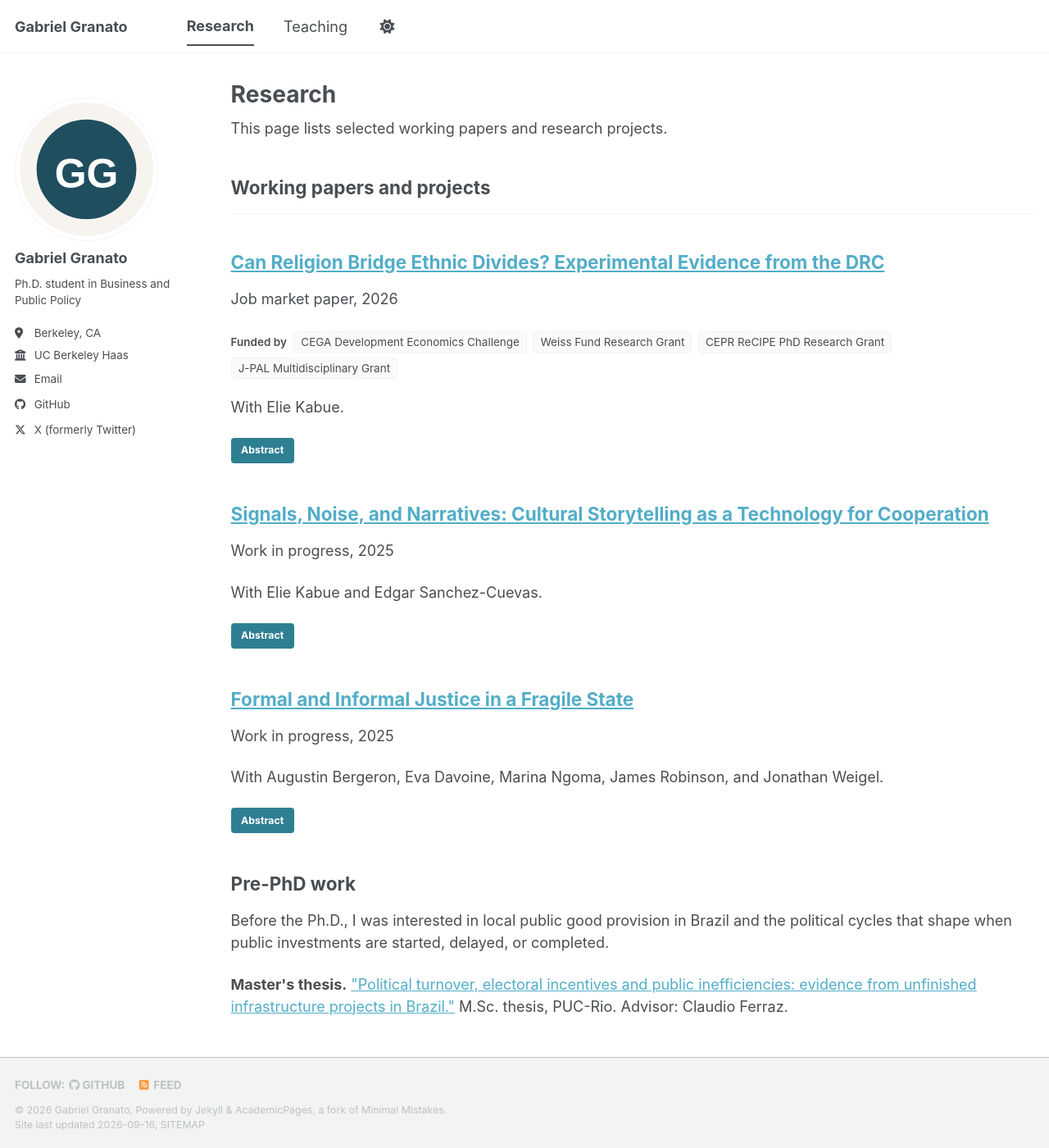
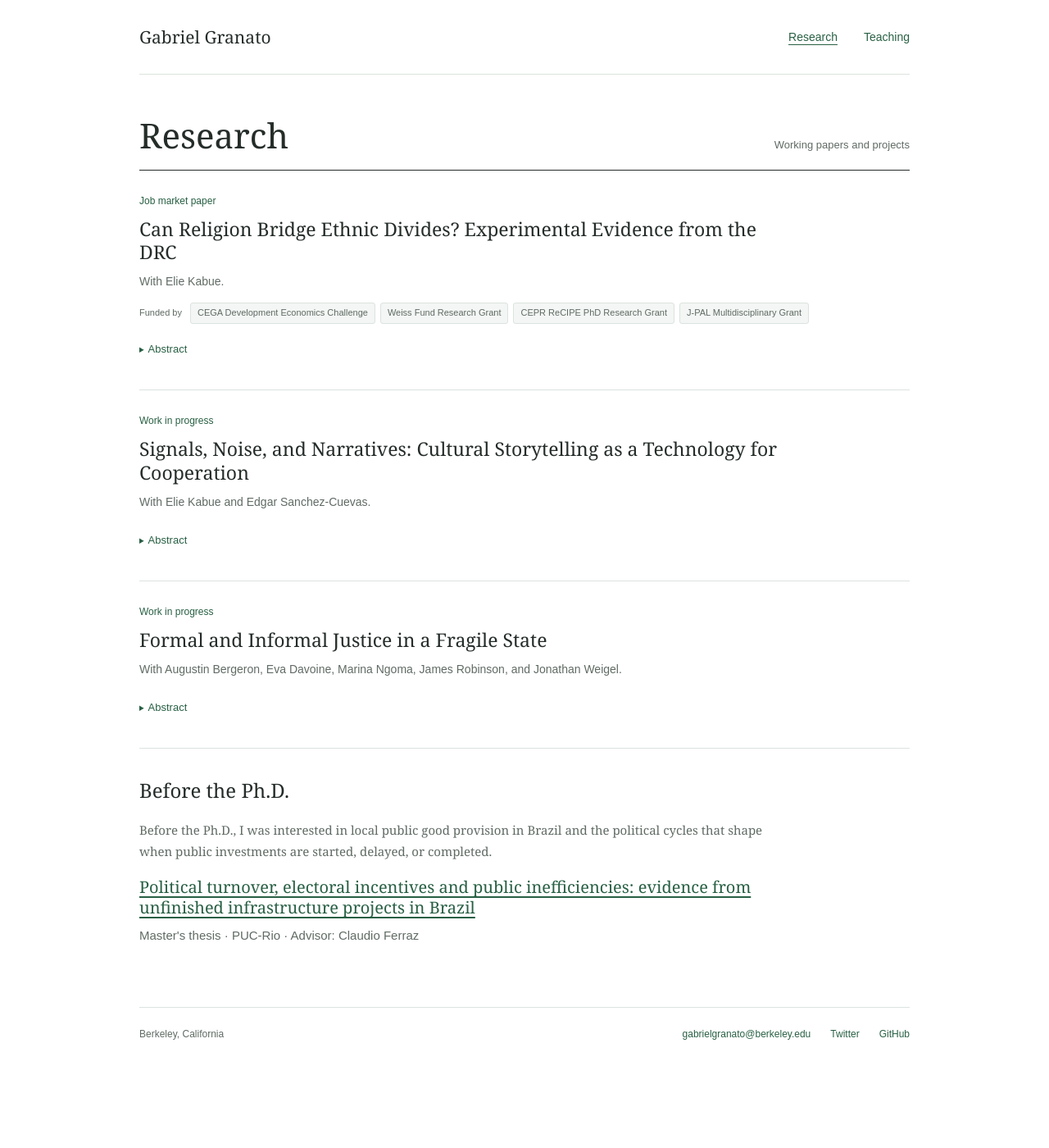
Before and after one commit to gabrielgranato/gabrielgranato.github.io, a Jekyll site: the page built from _pages/research.html, in a window 1280 px wide and 1400 px high. Shown: the whole window at 82% size. Built offline with Jekyll 4.4.1, drawn with Linux system fonts in a browser that asks for light colours; a script bundle is joined from its source files by our own code; library files that are not in the unit come from our copies.

Commit message:
Adopt classic academic website design

```diff
--- a/_config.yml
+++ b/_config.yml
@@ -257,7 +257,7 @@ defaults:
       path: ""
       type: teaching
     values:
-      layout: single
+      layout: classic-entry
       author_profile: true
       share: true
       comments: true
@@ -266,7 +266,7 @@ defaults:
       path: ""
       type: research
     values:
-      layout: single
+      layout: classic-entry
       author_profile: true
       share: true
       comments: true
--- /dev/null
+++ b/_includes/classic-funding.html
@@ -0,0 +1,6 @@
+{% if include.paper.funding %}
+  <div class="funding" aria-label="Research funding">
+    <span class="funding-label">Funded by</span>
+    <ul>{% for funder in include.paper.funding %}<li>{{ funder }}</li>{% endfor %}</ul>
+  </div>
+{% endif %}
--- /dev/null
+++ b/_includes/classic-research.html
@@ -0,0 +1,23 @@
+{% assign papers = site.research | sort: 'order' %}
+<div class="paper-list">
+  {% for paper in papers %}
+    <article class="paper">
+      <p class="eyebrow">{{ paper.status }}</p>
+      <h3><a href="{{ paper.url | relative_url }}">{{ paper.title }}</a></h3>
+      <div class="coauthors">{{ paper.excerpt | markdownify }}</div>
+      {% include classic-funding.html paper=paper %}
+      <div class="paper-actions">
+        {% if paper.abstract %}
+          <details class="paper-abstract">
+            <summary>Abstract</summary>
+            <div class="abstract-content">
+              <p>{{ paper.abstract }}</p>
+              <div class="paper-image-placeholder" role="img" aria-label="Paper image placeholder">Paper image</div>
+            </div>
+          </details>
+        {% endif %}
+        {% if paper.paperurl %}<a class="paper-download" href="{{ paper.paperurl }}">Download paper &darr;</a>{% endif %}
+      </div>
+    </article>
+  {% endfor %}
+</div>
--- /dev/null
+++ b/_layouts/classic.html
@@ -0,0 +1,32 @@
+---
+layout: compress
+---
+{% include base_path %}
+<!doctype html>
+<html lang="en">
+  <head>
+    <meta charset="utf-8">
+    <meta name="viewport" content="width=device-width, initial-scale=1">
+    {% include seo.html %}
+    {% include head/custom.html %}
+    <link rel="stylesheet" href="{{ '/assets/css/classic.css' | relative_url }}">
+  </head>
+  <body class="classic-site">
+    <a class="skip-link" href="#content">Skip to content</a>
+    <header class="site-header">
+      <a class="site-name" href="{{ '/' | relative_url }}" aria-label="Gabriel Granato home">{% if page.url == '/' %}GG{% else %}Gabriel Granato{% endif %}</a>
+      <nav aria-label="Main navigation">
+        {% for link in site.data.navigation.main %}
+          <a href="{{ link.url | relative_url }}"{% if page.url contains link.url %} aria-current="page"{% endif %}>{{ link.title }}</a>
+        {% endfor %}
+      </nav>
+    </header>
+    <main id="content" class="site-content">{{ content }}</main>
+    <footer class="site-footer">
+      <span>Berkeley, California</span>
+      <a href="mailto:{{ site.author.email }}">{{ site.author.email }}</a>
+      <a href="https://twitter.com/{{ site.author.twitter }}">Twitter</a>
+      <a href="https://github.com/{{ site.author.github }}">GitHub</a>
+    </footer>
+  </body>
+</html>
--- a/_pages/research.html
+++ b/_pages/research.html
@@ -1,39 +1,15 @@
 ---
-layout: archive
+layout: classic
 title: "Research"
 permalink: /research/
 author_profile: true
 ---
 
-This page lists selected working papers and research projects.
-
-{% include base_path %}
-
-{% assign ordered_research = site.research | sort: "order" %}
-
-<!-- New style rendering if publication categories are defined -->
-{% if site.publication_category %}
-  {% for category in site.publication_category  %}
-    {% assign title_shown = false %}
-    {% for post in ordered_research %}
-      {% if post.category != category[0] %}
-        {% continue %}
-      {% endif %}
-      {% unless title_shown %}
-        <h2>{{ category[1].title }}</h2><hr />
-        {% assign title_shown = true %}
-      {% endunless %}
-      {% include archive-single.html %}
-    {% endfor %}
-  {% endfor %}
-{% else %}
-    {% for post in ordered_research %}
-    {% include archive-single.html %}
-  {% endfor %}
-{% endif %}
-
-<h2>Pre-PhD work</h2>
-
-<p>Before the Ph.D., I was interested in local public good provision in Brazil and the political cycles that shape when public investments are started, delayed, or completed.</p>
-
-<p><strong>Master's thesis.</strong> <a href="https://www.dropbox.com/s/l6kjqapv5a5thx5/tese_gabriel_granato.pdf?dl=0">"Political turnover, electoral incentives and public inefficiencies: evidence from unfinished infrastructure projects in Brazil."</a> M.Sc. thesis, PUC-Rio. Advisor: Claudio Ferraz.</p>
+<div class="section-heading"><h1>Research</h1><p>Working papers and projects</p></div>
+{% include classic-research.html %}
+<section class="earlier-work">
+  <h2>Before the Ph.D.</h2>
+  <p>Before the Ph.D., I was interested in local public good provision in Brazil and the political cycles that shape when public investments are started, delayed, or completed.</p>
+  <h3><a href="https://www.dropbox.com/s/l6kjqapv5a5thx5/tese_gabriel_granato.pdf?dl=0">Political turnover, electoral incentives and public inefficiencies: evidence from unfinished infrastructure projects in Brazil</a></h3>
+  <p class="coauthors">Master's thesis &middot; PUC-Rio &middot; Advisor: Claudio Ferraz</p>
+</section>
--- /dev/null
+++ b/assets/css/classic.css
@@ -0,0 +1,92 @@
+.classic-site {
+  --ink: #252d29;
+  --muted: #606b64;
+  --accent: #286044;
+  --line: #dce3de;
+  --soft: #f3f6f4;
+  margin: 0;
+  background: #fff;
+  color: var(--ink);
+  font: 17px/1.75 Georgia, "Times New Roman", serif;
+  -webkit-font-smoothing: antialiased;
+}
+.classic-site *, .classic-site *::before, .classic-site *::after { box-sizing: border-box; letter-spacing: 0; }
+.classic-site a { color: var(--accent); text-underline-offset: 4px; }
+.classic-site a:hover { text-decoration: underline; }
+.classic-site a:focus-visible, .classic-site summary:focus-visible { outline: 2px solid var(--accent); outline-offset: 5px; }
+.site-header, .site-content, .site-footer { width: min(940px, calc(100% - 64px)); margin-inline: auto; }
+.site-header { display: flex; align-items: center; justify-content: space-between; gap: 24px; min-height: 91px; border-bottom: 1px solid var(--line); }
+.site-header a { text-decoration: none; }
+.site-name { font-size: 21px; color: var(--ink) !important; }
+.site-header nav { display: flex; gap: 32px; font: 14px/1.5 Arial, sans-serif; }
+.site-header nav a { padding: 14px 0; }
+.site-header nav a[aria-current] { text-decoration: underline; }
+.site-content { min-height: 65vh; padding-block: 48px 56px; }
+.classic-site h1, .classic-site h2, .classic-site h3 { font-weight: 400; line-height: 1.25; }
+.classic-site h1 { font-size: 42px; margin: 0 0 22px; }
+.classic-site h2 { font-size: 28px; margin: 0 0 20px; }
+.classic-site h3 { font-size: 23px; margin: 0 0 10px; }
+.classic-site p { margin: 0 0 18px; }
+.profile-intro { display: grid; grid-template-columns: 190px minmax(0, 1fr); gap: 42px; align-items: start; padding: 0 0 40px; }
+.profile-photo { display: block; width: 190px; height: 238px; object-fit: cover; border-radius: 3px; background: var(--soft); }
+.profile-photo.is-placeholder { object-fit: contain; padding: 14px; }
+.profile-text .affiliation { font: 14px/1.7 Arial, sans-serif; color: var(--muted); margin: 0 0 24px; }
+.profile-text .education { color: var(--muted); font-size: 15px; }
+.profile-links { display: flex; flex-wrap: wrap; gap: 22px; font: 13px/1.5 Arial, sans-serif; margin-top: 24px; }
+.profile-links a { padding-block: 5px; }
+.section-heading { display: flex; justify-content: space-between; align-items: baseline; flex-wrap: wrap; gap: 12px; border-bottom: 1px solid var(--ink); padding-bottom: 15px; }
+.section-heading h1, .section-heading h2 { margin: 0; }
+.section-heading p, .section-heading a { margin: 0; font: 13px/1.5 Arial, sans-serif; color: var(--muted); }
+.paper { padding-block: 28px; border-bottom: 1px solid var(--line); }
+.paper h3 { max-width: 790px; }
+.paper h3 a { color: var(--ink); text-decoration: none; }
+.paper h3 a:hover { color: var(--accent); text-decoration: underline; }
+.classic-site .eyebrow { font: 12px/1.6 Arial, sans-serif; color: var(--accent); margin: 0 0 10px; }
+.coauthors { color: var(--muted); font: 14px/1.65 Arial, sans-serif; }
+.coauthors p { margin-bottom: 14px; }
+.funding { display: flex; flex-wrap: wrap; align-items: baseline; gap: 7px 10px; margin: 14px 0 10px; font: 11px/1.6 Arial, sans-serif; color: var(--muted); }
+.funding-label { white-space: nowrap; }
+.funding ul { display: flex; gap: 6px; flex-wrap: wrap; list-style: none; padding: 0; margin: 0; }
+.funding li { padding: 3px 8px; background: var(--soft); border: 1px solid var(--line); border-radius: 3px; }
+.paper-actions { font: 13px/1.7 Arial, sans-serif; }
+.paper-abstract summary { width: max-content; cursor: pointer; color: var(--accent); padding-block: 10px; }
+.paper-abstract summary::marker { font-size: 10px; }
+.abstract-content { display: grid; grid-template-columns: minmax(0, 1.4fr) minmax(0, 1fr); gap: 30px; padding-block: 15px 6px; }
+.abstract-content p { font: 16px/1.8 Georgia, serif; }
+.paper-image-placeholder { display: flex; justify-content: center; align-items: center; aspect-ratio: 3 / 2; background: var(--soft); border: 1px dashed var(--line); color: var(--muted); font: 12px/1.5 Arial, sans-serif; }
+.entry > .paper-image-placeholder { max-width: 400px; margin-bottom: 24px; }
+.paper-download { display: inline-block; padding-block: 10px; }
+.earlier-work { padding-top: 36px; max-width: 770px; }
+.earlier-work h2 { font-size: 24px; }
+.earlier-work h3 { font-size: 20px; }
+.earlier-work > p { color: var(--muted); font-size: 15px; }
+.course { display: grid; grid-template-columns: 135px minmax(0, 1fr); gap: 32px; padding-block: 28px; border-bottom: 1px solid var(--line); }
+.course h2 { font-size: 23px; margin-bottom: 10px; }
+.course h2 a { color: var(--ink); text-decoration: none; }
+.course p, .course-term { font: 14px/1.8 Arial, sans-serif; color: var(--muted); margin: 0; }
+.course .course-term { color: var(--accent); padding-top: 4px; }
+.entry { max-width: 780px; }
+.entry h1 { font-size: 36px; }
+.entry h2 { margin-top: 32px; }
+.back-link { display: inline-block; font: 13px/1.5 Arial, sans-serif; margin-bottom: 32px; }
+.site-footer { display: flex; flex-wrap: wrap; gap: 12px 24px; border-top: 1px solid var(--line); padding-block: 23px 30px; font: 12px/1.6 Arial, sans-serif; color: var(--muted); }
+.site-footer span { margin-right: auto; }
+.site-footer a { text-decoration: none; overflow-wrap: anywhere; }
+.skip-link { position: absolute; top: 10px; left: 10px; padding: 10px; background: #fff; transform: translateY(-160%); }
+.skip-link:focus { transform: none; }
+@media (max-width: 680px) {
+  .site-header, .site-content, .site-footer { width: calc(100% - 40px); }
+  .site-header { min-height: 76px; gap: 15px; }
+  .site-name { font-size: 18px; }
+  .site-header nav { gap: 20px; font-size: 13px; }
+  .site-content { padding-block: 30px 38px; }
+  .profile-intro { grid-template-columns: 1fr; gap: 25px; }
+  .profile-photo { width: 136px; height: 170px; }
+  .classic-site h1 { font-size: 36px; }
+  .classic-site h3, .course h2 { font-size: 21px; }
+  .classic-site h1, .classic-site h2, .classic-site h3 { overflow-wrap: anywhere; }
+  .abstract-content { grid-template-columns: 1fr; gap: 12px; }
+  .course { grid-template-columns: 1fr; gap: 10px; }
+  .site-footer span { width: 100%; }
+  .entry h1 { font-size: 30px; }
+}
```
Also changed, not shown: _layouts/classic-entry.html (added, +20 -0 lines), _pages/about.md (+16 -8 lines), _pages/teaching.html (+10 -4 lines).
